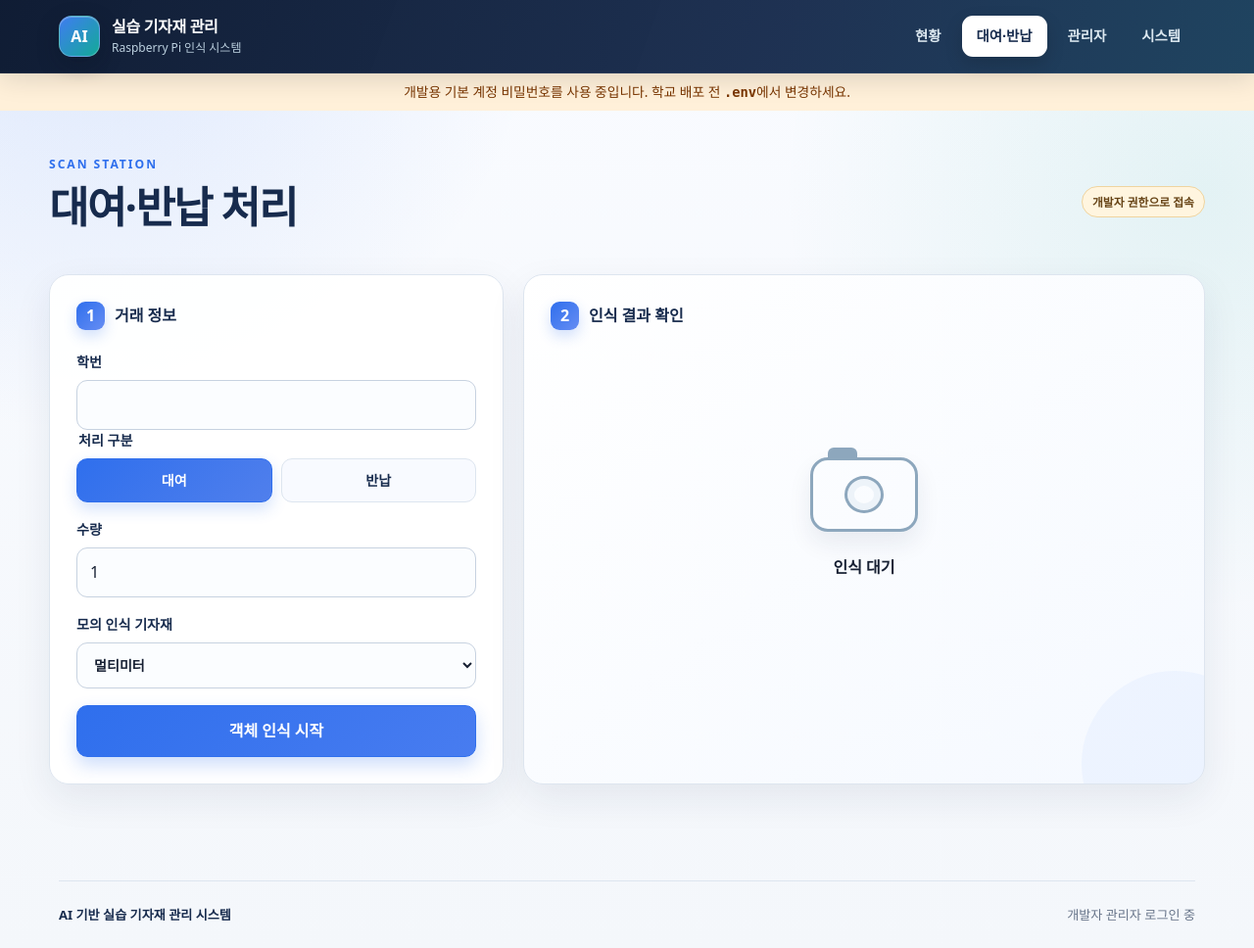
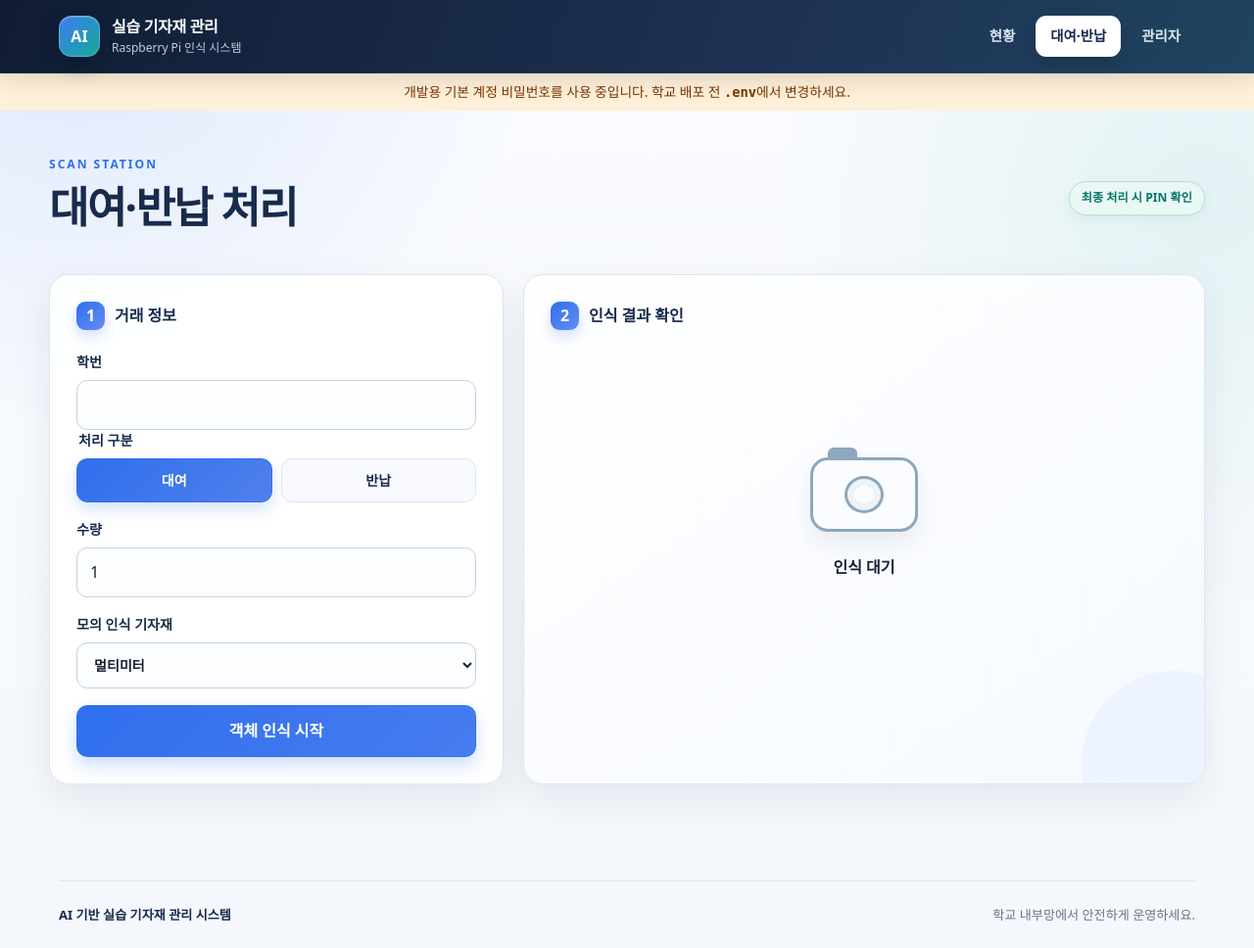
Before and after one commit to hapbii/raspberry-pi-equipment-manager, a Flask app: page /scan in a window 1280 px wide. Shown: the whole page at 98% size. Run offline with Flask 3, Linux system fonts and the light colour scheme; the visitor is signed in with stand-in values (Sample User, id 1); data comes from the database, SQL or seed files in the repository.

Commit message:
feat: confirm station PIN at transaction completion

```diff
--- a/equipment_manager/account_setup.py
+++ b/equipment_manager/account_setup.py
@@ -43,7 +43,7 @@
         "TEACHER_PASSWORD": current.get(
             "TEACHER_PASSWORD", secrets.token_urlsafe(12)
         ),
-        "STATION_AUTH_REQUIRED": current.get("STATION_AUTH_REQUIRED", "false"),
+        "STATION_AUTH_REQUIRED": current.get("STATION_AUTH_REQUIRED", "true"),
     }
     missing = [key for key in ACCOUNT_KEYS if key not in current]
     if missing:
--- a/equipment_manager/config.py
+++ b/equipment_manager/config.py
@@ -61,7 +61,7 @@
     DEVELOPER_PASSWORD = os.getenv("DEVELOPER_PASSWORD", ADMIN_PASSWORD)
     TEACHER_USERNAME = os.getenv("TEACHER_USERNAME", "")
     TEACHER_PASSWORD = os.getenv("TEACHER_PASSWORD", "")
-    STATION_AUTH_REQUIRED = env_bool("STATION_AUTH_REQUIRED", False)
+    STATION_AUTH_REQUIRED = env_bool("STATION_AUTH_REQUIRED", True)
     STATION_PIN = os.getenv("STATION_PIN", "1234")
     SESSION_COOKIE_HTTPONLY = True
     SESSION_COOKIE_SAMESITE = "Lax"
--- a/equipment_manager/routes/admin.py
+++ b/equipment_manager/routes/admin.py
@@ -48,7 +48,7 @@
             flash(f"{role_name}로 로그인했습니다.", "success")
             return redirect(url_for("web.admin_page"))
         flash("관리자 아이디 또는 비밀번호가 올바르지 않습니다.", "error")
-    return render_template("login.html", mode="admin")
+    return render_template("login.html")
 
 
 @bp.post("/admin/logout")
--- a/equipment_manager/routes/common.py
+++ b/equipment_manager/routes/common.py
@@ -62,23 +62,6 @@
     return None
 
 
-def station_required(view):
-    @wraps(view)
-    def wrapped(*args, **kwargs):
-        if (
-            not current_app.config["STATION_AUTH_REQUIRED"]
-            or session.get("admin_role") == "developer"
-        ):
-            return view(*args, **kwargs)
-        if not session.get("station_authenticated"):
-            if is_api_request():
-                return jsonify({"ok": False, "error": "인식 스테이션 로그인이 필요합니다."}), 401
-            return redirect(url_for("web.station_login"))
-        return view(*args, **kwargs)
-
-    return wrapped
-
-
 def admin_required(view):
     @wraps(view)
     def wrapped(*args, **kwargs):
--- a/equipment_manager/routes/station.py
+++ b/equipment_manager/routes/station.py
@@ -17,39 +17,26 @@
 )
 from ..vision import DetectionError, get_detection_service
 from . import bp
-from .common import station_required
 
 
 @bp.route("/station/login", methods=["GET", "POST"])
 def station_login():
-    if not current_app.config["STATION_AUTH_REQUIRED"]:
-        flash("스테이션 PIN 없이 대여·반납 화면을 사용합니다.", "success")
-        return redirect(url_for("web.scan_page"))
-    if request.method == "POST":
-        supplied = request.form.get("pin", "")
-        if secrets.compare_digest(supplied, current_app.config["STATION_PIN"]):
-            session["station_authenticated"] = True
-            flash("인식 스테이션에 로그인했습니다.", "success")
-            return redirect(url_for("web.scan_page"))
-        flash("스테이션 PIN이 올바르지 않습니다.", "error")
-    return render_template("login.html", mode="station")
+    flash("스테이션 PIN은 최종 대여·반납 처리 단계에서 입력합니다.", "success")
+    return redirect(url_for("web.scan_page"))
 
 
 @bp.post("/station/logout")
 def station_logout():
-    session.pop("station_authenticated", None)
-    flash("인식 스테이션에서 로그아웃했습니다.", "success")
+    flash("스테이션 PIN은 거래마다 최종 처리 단계에서 확인합니다.", "success")
     return redirect(url_for("web.dashboard"))
 
 
 @bp.get("/scan")
-@station_required
 def scan_page():
     return render_template("scan.html", inventory=list_inventory())
 
 
 @bp.post("/api/scans")
-@station_required
 def api_create_scan():
     data = request.get_json(silent=True) or {}
     category_hint = None
@@ -108,9 +95,25 @@
 
 
 @bp.post("/api/transactions")
-@station_required
 def api_create_transaction():
     data = request.get_json(silent=True) or {}
+    pin_required = (
+        current_app.config["STATION_AUTH_REQUIRED"]
+        and session.get("admin_role") != "developer"
+    )
+    if pin_required:
+        supplied_pin = str(data.get("station_pin") or "")[:128]
+        if not secrets.compare_digest(supplied_pin, current_app.config["STATION_PIN"]):
+            return (
+                jsonify(
+                    {
+                        "ok": False,
+                        "code": "station_pin_invalid",
+                        "error": "스테이션 PIN이 올바르지 않습니다.",
+                    }
+                ),
+                403,
+            )
     try:
         quantity = int(data.get("quantity", 1))
     except (TypeError, ValueError):
--- a/equipment_manager/static/app.js
+++ b/equipment_manager/static/app.js
@@ -18,7 +18,12 @@
       body: JSON.stringify(body),
     });
     const data = await response.json().catch(() => ({ ok: false, error: "서버 응답을 읽을 수 없습니다." }));
-    if (!response.ok || !data.ok) throw new Error(data.error || "요청 처리에 실패했습니다.");
+    if (!response.ok || !data.ok) {
+      const error = new Error(data.error || "요청 처리에 실패했습니다.");
+      error.code = data.code || "request_failed";
+      error.status = response.status;
+      throw error;
+    }
     return data;
   }
 
@@ -94,6 +99,13 @@
     const quantityInput = document.querySelector("#quantity");
     const resultLoanPeriod = document.querySelector("#result-loan-period");
     const actionInputs = document.querySelectorAll('input[name="action"]');
+    const pinRequired = scanApp.dataset.pinRequired === "true";
+    const pinDialog = document.querySelector("#station-pin-dialog");
+    const pinForm = document.querySelector("#station-pin-form");
+    const pinInput = document.querySelector("#transaction-station-pin");
+    const pinError = document.querySelector("#station-pin-error");
+    const pinCancelButton = document.querySelector("#station-pin-cancel");
+    const pinConfirmButton = document.querySelector("#station-pin-confirm");
     let scanToken = null;
     let scanDueDate = null;
     let scanLoanPeriodDays = null;
@@ -126,6 +138,7 @@
       resultLoanPeriod.classList.add("hidden");
       placeholder.classList.remove("hidden");
       message.classList.add("hidden");
+      if (pinDialog?.open) pinDialog.close();
     }
 
     detectButton.addEventListener("click", async () => {
@@ -164,21 +177,31 @@
       }
     });
 
-    confirmButton.addEventListener("click", async () => {
+    async function submitTransaction(stationPin = "") {
       const studentId = studentInput.value.trim();
       const quantity = Number(quantityInput.value);
       const action = selectedAction();
       if (!studentId) return showMessage("학번을 입력해 주세요.");
       if (!scanToken) return showMessage("먼저 기자재를 인식해 주세요.");
+      if (!Number.isInteger(quantity) || quantity < 1 || quantity > 20) {
+        if (pinDialog?.open) pinDialog.close();
+        return showMessage("수량은 1개부터 20개 사이로 입력해 주세요.");
+      }
       confirmButton.disabled = true;
       confirmButton.setAttribute("aria-busy", "true");
       confirmButton.textContent = "저장 중...";
+      if (pinConfirmButton) {
+        pinConfirmButton.disabled = true;
+        pinConfirmButton.textContent = "확인 중...";
+      }
+      if (pinCancelButton) pinCancelButton.disabled = true;
       try {
         const data = await postJson("/api/transactions", {
           scan_token: scanToken,
           student_id: studentId,
           action,
           quantity,
+          station_pin: stationPin,
         });
         const tx = data.transaction;
         const actionName = tx.action === "loan" ? "대여" : "반납";
@@ -189,13 +212,63 @@
         scanToken = null;
         resultPanel.classList.add("hidden");
         placeholder.classList.remove("hidden");
+        if (pinDialog?.open) pinDialog.close();
       } catch (error) {
-        showMessage(error.message);
+        if (error.code === "station_pin_invalid" && pinDialog?.open) {
+          pinError.textContent = error.message;
+          pinError.classList.remove("hidden");
+          pinInput.value = "";
+          pinInput.focus();
+        } else {
+          if (pinDialog?.open) pinDialog.close();
+          showMessage(error.message);
+        }
       } finally {
         confirmButton.disabled = false;
         confirmButton.removeAttribute("aria-busy");
         confirmButton.textContent = "이 결과로 처리";
+        if (pinConfirmButton) {
+          pinConfirmButton.disabled = false;
+          pinConfirmButton.textContent = "확인 후 처리";
+        }
+        if (pinCancelButton) pinCancelButton.disabled = false;
       }
+    }
+
+    confirmButton.addEventListener("click", () => {
+      if (!studentInput.value.trim()) return showMessage("학번을 입력해 주세요.");
+      if (!scanToken) return showMessage("먼저 기자재를 인식해 주세요.");
+      if (!pinRequired) {
+        submitTransaction();
+        return;
+      }
+      pinInput.value = "";
+      pinError.classList.add("hidden");
+      pinError.textContent = "";
+      if (!pinDialog.open) pinDialog.showModal();
+      window.setTimeout(() => pinInput.focus(), 0);
+    });
+
+    pinForm?.addEventListener("submit", (event) => {
+      event.preventDefault();
+      const stationPin = pinInput.value.trim();
+      if (!stationPin) {
+        pinError.textContent = "스테이션 PIN을 입력해 주세요.";
+        pinError.classList.remove("hidden");
+        pinInput.focus();
+        return;
+      }
+      submitTransaction(stationPin);
+    });
+
+    pinCancelButton?.addEventListener("click", () => pinDialog.close());
+    pinDialog?.addEventListener("cancel", (event) => {
+      if (pinConfirmButton.disabled) event.preventDefault();
+    });
+    pinDialog?.addEventListener("close", () => {
+      pinInput.value = "";
+      pinError.classList.add("hidden");
+      pinError.textContent = "";
     });
 
     retryButton.addEventListener("click", resetResult);
--- a/equipment_manager/static/style.css
+++ b/equipment_manager/static/style.css
@@ -195,6 +195,18 @@
 .inline-message.success { background: #e8f6f3; color: #116c62; }
 .hidden { display: none !important; }
 
+.pin-dialog { width: min(430px, calc(100% - 28px)); max-width: none; padding: 0; overflow: visible; border: 0; border-radius: 23px; color: var(--ink); background: transparent; box-shadow: 0 28px 75px rgba(5,17,38,.3); }
+.pin-dialog::backdrop { background: rgba(7,18,36,.62); backdrop-filter: blur(4px); }
+.pin-dialog-card { position: relative; overflow: hidden; padding: 32px; border: 1px solid #d7e1ee; border-radius: 23px; background: white; }
+.pin-dialog-card::before { content: ""; position: absolute; inset: 0 0 auto; height: 5px; background: linear-gradient(90deg, var(--blue), var(--teal)); }
+.pin-dialog-icon { width: 49px; height: 49px; display: grid; place-items: center; margin-bottom: 17px; border-radius: 15px; color: white; background: linear-gradient(135deg, var(--blue), var(--teal)); font-size: .8rem; font-weight: 900; letter-spacing: .04em; box-shadow: 0 9px 21px rgba(47,111,237,.22); }
+.pin-dialog h2 { margin: 0 0 7px; font-size: 1.55rem; }
+.pin-dialog p:not(.eyebrow) { margin-bottom: 20px; color: var(--muted); font-size: .88rem; }
+.pin-dialog label { margin-bottom: 12px; }
+.pin-dialog-error { margin: 0 0 12px; padding: 10px 12px; border: 1px solid #f3ccd0; border-radius: 10px; color: #923d46; background: #fff0f2; font-size: .8rem; }
+.pin-dialog-actions { display: grid; grid-template-columns: .8fr 1.2fr; gap: 9px; margin-top: 18px; }
+.pin-dialog-actions .button { width: 100%; }
+
 .auth-wrap { min-height: 66vh; display: grid; place-items: center; }
 .auth-card { position: relative; overflow: hidden; width: min(440px, 100%); padding: 40px; border: 1px solid #d6e0ed; border-radius: 24px; background: rgba(255,255,255,.97); box-shadow: 0 26px 65px rgba(23,43,77,.15); }
 .auth-card::before { content: ""; position: absolute; inset: 0 0 auto; height: 5px; background: linear-gradient(90deg, var(--blue), var(--teal)); }
@@ -338,6 +350,7 @@
   .hero, .page-heading { gap: 18px; }
   .hero p, .page-heading p { overflow-wrap: anywhere; }
   .action-choice { grid-template-columns: minmax(0, 1fr) minmax(0, 1fr); }
+  .pin-dialog-card { padding: 25px 21px; }
 }
 
 @media (min-width: 821px) and (max-width: 1040px) {
--- a/equipment_manager/templates/scan.html
+++ b/equipment_manager/templates/scan.html
@@ -6,16 +6,13 @@
   {% if is_developer %}
   <span class="role-badge developer">개발자 권한으로 접속</span>
   {% elif station_auth_required %}
-  <form method="post" action="{{ url_for('web.station_logout') }}">
-    <input type="hidden" name="csrf_token" value="{{ csrf_token }}">
-    <button class="button ghost" type="submit">스테이션 로그아웃</button>
-  </form>
+  <span class="access-badge">최종 처리 시 PIN 확인</span>
   {% else %}
   <span class="access-badge">PIN 없이 사용 중</span>
   {% endif %}
 </section>
 
-<div class="scan-layout" id="scan-app" data-mode="{{ detector_mode }}">
+<div class="scan-layout" id="scan-app" data-mode="{{ detector_mode }}" data-pin-required="{{ 'true' if station_auth_required and not is_developer else 'false' }}">
   <section class="panel scan-form-panel">
     <div class="step-label"><span>1</span> 거래 정보</div>
     <label for="student-id">학번</label>
@@ -55,4 +52,20 @@
     <div id="scan-message" class="inline-message hidden" role="status" aria-live="polite"></div>
   </section>
 </div>
+
+<dialog class="pin-dialog" id="station-pin-dialog" aria-labelledby="station-pin-title">
+  <form class="pin-dialog-card" id="station-pin-form">
+    <div class="pin-dialog-icon" aria-hidden="true">PIN</div>
+    <p class="eyebrow">FINAL CONFIRMATION</p>
+    <h2 id="station-pin-title">최종 처리 PIN 확인</h2>
+    <p>대여·반납을 저장하려면 스테이션 PIN을 입력하세요.</p>
+    <label for="transaction-station-pin">스테이션 PIN</label>
+    <input id="transaction-station-pin" type="password" maxlength="128" inputmode="numeric" autocomplete="off" placeholder="PIN 입력">
+    <div id="station-pin-error" class="pin-dialog-error hidden" role="alert"></div>
+    <div class="pin-dialog-actions">
+      <button class="button ghost" id="station-pin-cancel" type="button">취소</button>
+      <button class="button primary" id="station-pin-confirm" type="submit">확인 후 처리</button>
+    </div>
+  </form>
+</dialog>
 {% endblock %}
--- a/scripts/create_env.py
+++ b/scripts/create_env.py
@@ -45,5 +45,5 @@
 print(f"개발자 비밀번호: {developer_password}")
 print(f"선생님 아이디: {teacher_username}")
 print(f"선생님 비밀번호: {teacher_password}")
-print(f"스테이션 PIN(보호 기능을 켤 때만 사용): {station_pin}")
+print(f"최종 대여·반납 처리용 스테이션 PIN: {station_pin}")
 print("이 값은 다시 자동 표시되지 않으므로 안전한 곳에 기록하세요.")
--- a/scripts/setup_accounts.py
+++ b/scripts/setup_accounts.py
@@ -20,7 +20,7 @@
 print(f"개발자 비밀번호: {accounts['DEVELOPER_PASSWORD']}")
 print(f"선생님 아이디: {accounts['TEACHER_USERNAME']}")
 print(f"선생님 비밀번호: {accounts['TEACHER_PASSWORD']}")
-print(f"스테이션 PIN 보호: {accounts['STATION_AUTH_REQUIRED']}")
+print(f"최종 처리 PIN 확인: {accounts['STATION_AUTH_REQUIRED']}")
 if added:
     print(f".env에 추가한 항목: {', '.join(added)}")
     print("서버를 다시 시작해야 새 계정이 적용됩니다.")
```
Also changed, not shown: equipment_manager/templates/login.html (+10 -16 lines), tests/test_app.py (+51 -39 lines), README.md, 1 other file.
